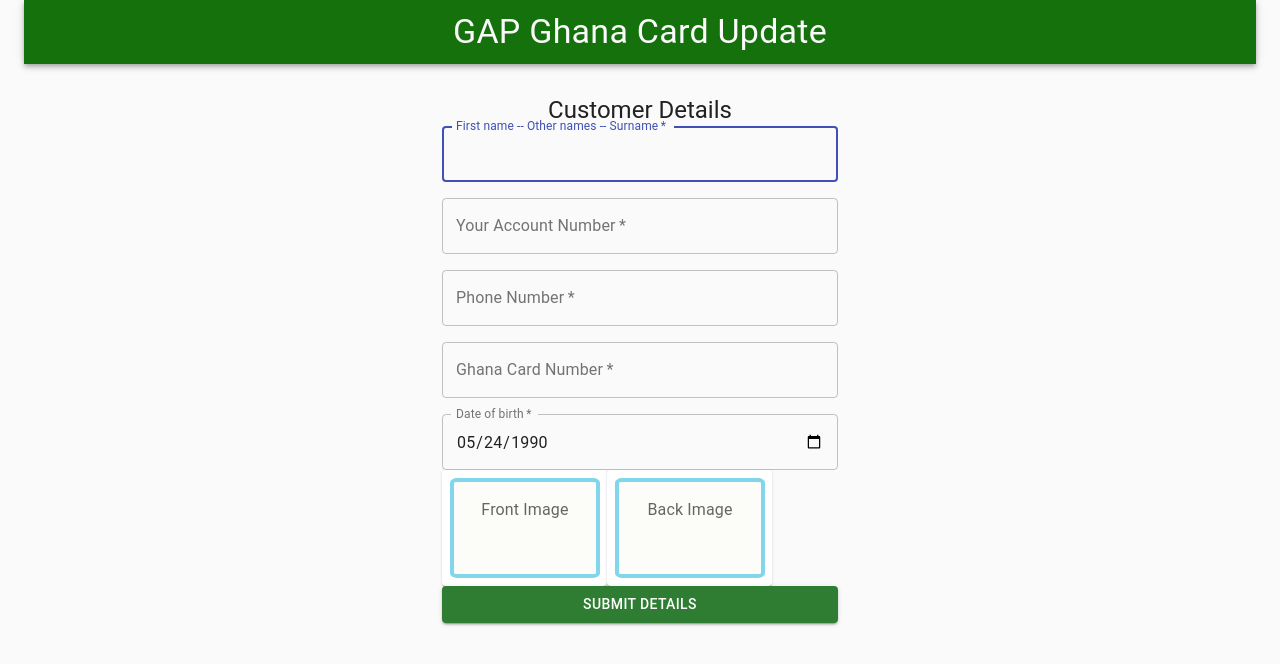
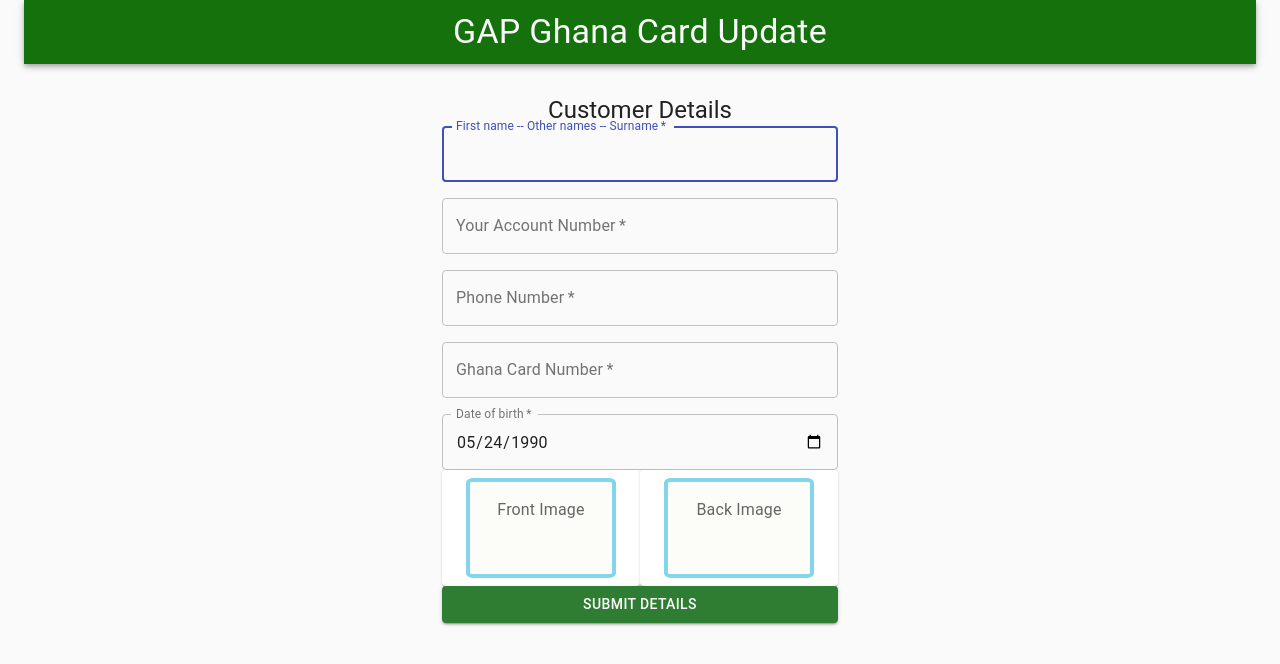
Before and after one commit to jixboa/ghanacard, a React (Create React App) app: page / in a window 1280 px wide. Shown: the top 664 px of the page. Built offline with nearby package versions, Linux system fonts and the light colour scheme.

Commit message:
Build clean

```diff
--- a/src/components/todos/AddTodo.jsx
+++ b/src/components/todos/AddTodo.jsx
@@ -153,7 +153,7 @@ const AddTodo = ({ todo, setTodo }) => {
               container
               rowSpacing={1}
               columnSpacing={{ xs: 1, sm: 2, md: 3 }}>
-              <Grid item xs={5}>
+              <Grid item xs={6}>
                 <Item>
                   <div className="form__img-input-container">
                     <input
@@ -186,7 +186,7 @@ const AddTodo = ({ todo, setTodo }) => {
                   </div>
                 </Item>
               </Grid>
-              <Grid item xs={5}>
+              <Grid item xs={6}>
                 <Item>
                   <div className="form__img-input-container">
                     <input
```
